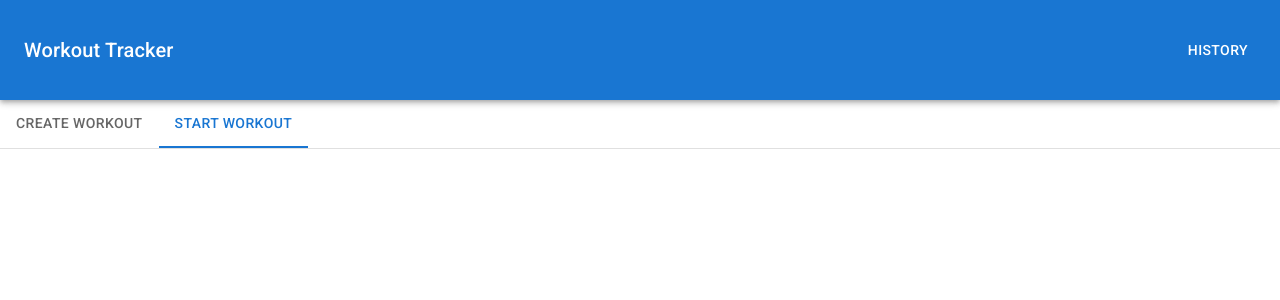
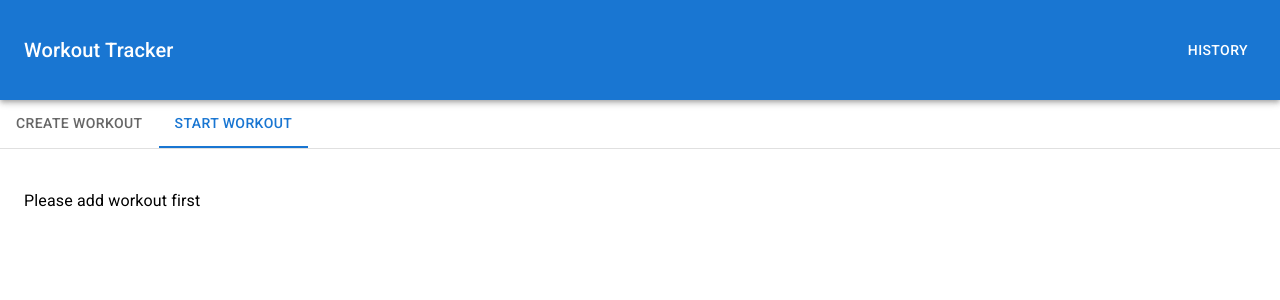
Before and after one commit to JayC1765/workout-tracker, a React (Vite) app: page / in a window 1280 px wide. Both pictures are taken after a click on the tab "START WORKOUT". Shown: the top 300 px of the page. Built offline with nearby package versions, Linux system fonts and the light colour scheme.

Commit message:
fixed bug in createworkout that rendered duplicate workout message

```diff
--- a/package.json
+++ b/package.json
@@ -18,6 +18,7 @@
     "prop-types": "^15.8.1",
     "react": "^18.2.0",
     "react-dom": "^18.2.0",
+    "react-icons": "^5.0.1",
     "react-redux": "^9.1.0",
     "redux": "^5.0.1"
   },
--- a/src/components/CreateWorkout.jsx
+++ b/src/components/CreateWorkout.jsx
@@ -16,6 +16,7 @@ const CreateWorkout = ({ currWorkouts }) => {
   const [currCategory, setCurrCategory] = useState('');
   const [workouts, setWorkouts] = useState([]);
   const allWorkouts = useSelector((state) => state.workouts.allWorkouts);
+  const [isDuplicate, setIsDuplicate] = useState(false);
 
   useEffect(() => {
     // consider memoizing this computation
@@ -36,13 +37,13 @@ const CreateWorkout = ({ currWorkouts }) => {
   const handleClick = () => {
     const currWorkoutsID = currWorkouts.map((workout) => workout.id);
 
-    // only renders list of workouts that are not already in your currWorkouts
     const workoutList = allWorkouts.filter(
       (workout) =>
         workout.category === currCategory &&
         !currWorkoutsID.includes(workout.id)
     );
 
+    if (workoutList.length === 0) setIsDuplicate(true);
     setWorkouts(workoutList);
   };
 
@@ -54,7 +55,10 @@ const CreateWorkout = ({ currWorkouts }) => {
           <InputLabel>Select a Muscle</InputLabel>
           <Select
             value={currCategory}
-            onChange={(e) => setCurrCategory(e.target.value)}
+            onChange={(e) => {
+              setCurrCategory(e.target.value);
+              setIsDuplicate(false);
+            }}
             sx={{ textAlign: 'center' }}
           >
             {categories &&
@@ -81,7 +85,7 @@ const CreateWorkout = ({ currWorkouts }) => {
           ))}
         </Box>
       ) : (
-        currWorkouts.length > 0 && (
+        isDuplicate && (
           <Typography>
             All workouts in this muscle group has already been added.
           </Typography>
--- a/src/components/StartWorkout.jsx
+++ b/src/components/StartWorkout.jsx
@@ -2,6 +2,7 @@ import { useState } from 'react';
 import PropTypes from 'prop-types';
 import ActiveWorkout from './ActiveWorkout';
 import Timer from './Timer';
+import { IoIosSettings } from 'react-icons/io';
 
 function StartWorkout({ currWorkouts }) {
   const [showTimer, setShowTimer] = useState(false);
@@ -23,8 +24,9 @@ function StartWorkout({ currWorkouts }) {
 
   return (
     <div>
-      {!showTimer ? (
-        currWorkouts &&
+      {currWorkouts.length > 0 ? (
+        !showTimer ? (
+          // currWorkouts &&
           currWorkouts.map((workout) => (
             <ActiveWorkout
               key={workout.id}
@@ -39,6 +41,9 @@ function StartWorkout({ currWorkouts }) {
             workout={currWorkout}
             currWorkouts={currWorkouts}
           />
+        )
+      ) : (
+        <p>Please add workout first</p>
       )}
     </div>
   );
--- a/src/components/Timer.jsx
+++ b/src/components/Timer.jsx
@@ -2,6 +2,7 @@ import { useState, useEffect } from 'react';
 import { CircularProgress, Typography, Button } from '@mui/material';
 import { updateLSWorkout } from '../util/workoutsLS';
 import PropTypes from 'prop-types';
+// import { IoIosSettings } from 'react-icons/io';
 
 const Timer = ({ workout, setShowTimer, currWorkouts }) => {
   const [timeLeft, setTimeLeft] = useState(10);
@@ -10,6 +11,8 @@ const Timer = ({ workout, setShowTimer, currWorkouts }) => {
   const [isPaused, setIsPaused] = useState(null);
   const [sets, setSets] = useState(workout.currentSets);
   const [mode, setMode] = useState('active');
+
+  console.log('current inside timer', workout);
 
   useEffect(() => {
     let interval;
@@ -174,28 +177,28 @@ const Timer = ({ workout, setShowTimer, currWorkouts }) => {
 
 export default Timer;
 
-Timer.propTypes = {
-  workout: PropTypes.shape({
-    id: PropTypes.number,
-    name: PropTypes.string,
-    category: PropTypes.string,
-    description: PropTypes.string,
-    difficulty: PropTypes.string,
-    reps: PropTypes.number,
-    sets: PropTypes.number,
-    currentSets: PropTypes.number,
-  }).isRequired,
-  setShowTimer: PropTypes.func.isRequired,
-  currWorkouts: PropTypes.arrayOf(
-    PropTypes.shape({
-      id: PropTypes.number.isRequired,
-      name: PropTypes.string.isRequired,
-      category: PropTypes.string.isRequired,
-      description: PropTypes.string.isRequired,
-      difficulty: PropTypes.string.isRequired,
-      reps: PropTypes.number.isRequired,
-      sets: PropTypes.number.isRequired,
-      currentSets: PropTypes.number.isRequired,
-    })
-  ).isRequired,
-};
+// Timer.propTypes = {
+//   workout: PropTypes.shape({
+//     id: PropTypes.number,
+//     name: PropTypes.string,
+//     category: PropTypes.string,
+//     description: PropTypes.string,
+//     difficulty: PropTypes.string,
+//     reps: PropTypes.number,
+//     sets: PropTypes.number,
+//     currentSets: PropTypes.number,
+//   }).isRequired,
+//   setShowTimer: PropTypes.func.isRequired,
+//   currWorkouts: PropTypes.arrayOf(
+//     PropTypes.shape({
+//       id: PropTypes.number.isRequired,
+//       name: PropTypes.string.isRequired,
+//       category: PropTypes.string.isRequired,
+//       description: PropTypes.string.isRequired,
+//       difficulty: PropTypes.string.isRequired,
+//       reps: PropTypes.number.isRequired,
+//       sets: PropTypes.number.isRequired,
+//       currentSets: PropTypes.number.isRequired,
+//     })
+//   ).isRequired,
+// };
```
Also changed, not shown: 1 other file (tests, documents, lock files or other folders). Lines whose indentation alone changed are shown as unchanged.
